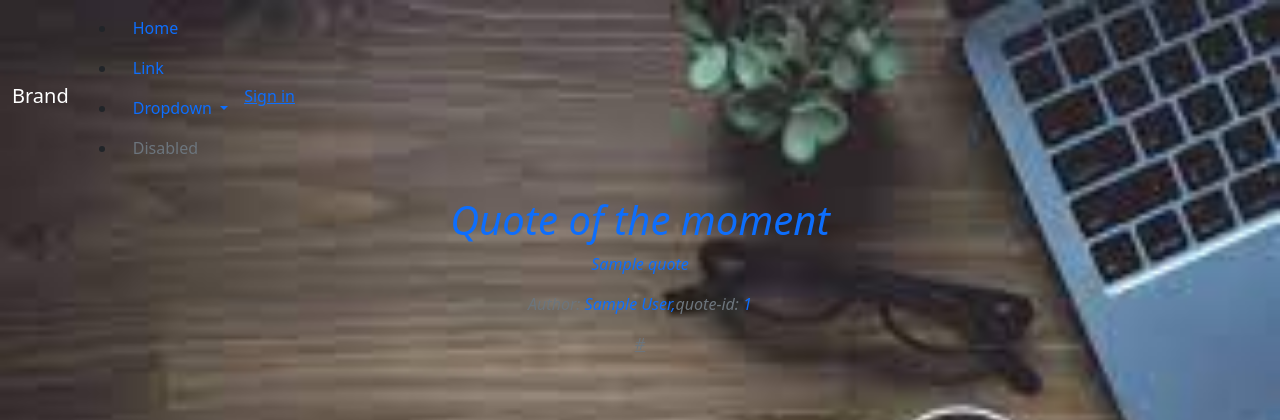
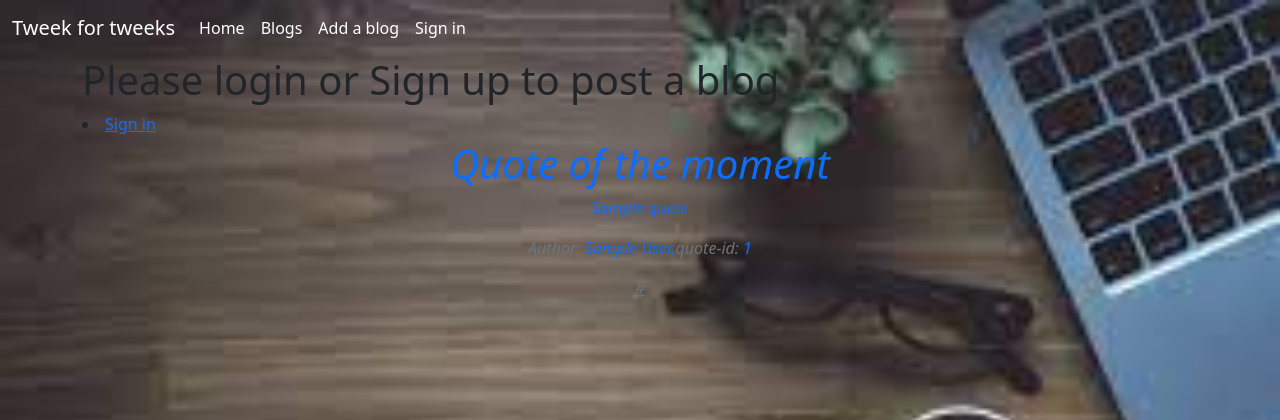
Before and after one commit to Daniel6996-arch/tweek, a Python web app: template app/templates/tweek.html in a window 1280 px wide. Shown: the top 420 px of the page. Run offline with Jinja, Linux system fonts and the light colour scheme; the template is opened without the code that fills it: most values are stand-ins (such as "Sample title", 1, 10 or a date in 2020); some libraries are stand-ins or nearby versions.

Commit message:
add edits to navbar

```diff
--- a/app/templates/navbar.html
+++ b/app/templates/navbar.html
@@ -2,70 +2,28 @@
     <!-- Container wrapper -->
     <div class="container-fluid">
       <!-- Navbar brand -->
-      <a class="navbar-brand" href="#">Brand</a>
-
-      <!-- Toggle button -->
-      <button
-        class="navbar-toggler"
-        type="button"
-        data-mdb-toggle="collapse"
-        data-mdb-target="#navbarSupportedContent"
-        aria-controls="navbarSupportedContent"
-        aria-expanded="false"
-        aria-label="Toggle navigation"
-      >
-        <i class="fas fa-bars"></i>
-      </button>
+      <a class="navbar-brand" href="{{ url_for('main.index') }}">Tweek for tweeks</a>
 
       <!-- Collapsible wrapper -->
       <div class="collapse navbar-collapse" id="navbarSupportedContent">
         <!-- Left links -->
-        <ul class="">
+        <ul class="navbar-nav me-auto mb-2 mb-lg-0">
           <li class="nav-item">
-            <a class="nav-link active" aria-current="page" href="#">Home</a>
+            <a class="nav-link active" aria-current="page" href="{{ url_for('main.index') }}">Home</a>
           </li>
           <li class="nav-item">
-            <a class="nav-link" href="#">Link</a>
+            <a class="nav-link active" href="{{ url_for('main.blogs') }}">Blogs</a>
           </li>
           <!-- Navbar dropdown -->
-          <li class="nav-item dropdown">
-            <a
-              class="nav-link dropdown-toggle"
-              href="#"
-              id="navbarDropdown"
-              role="button"
-              data-mdb-toggle="dropdown"
-              aria-expanded="false"
-            >
-              Dropdown
-            </a>
-            <!-- Dropdown menu -->
-            <ul class="dropdown-menu" aria-labelledby="navbarDropdown">
-              <li>
-                <a class="dropdown-item" href="#">Action</a>
-              </li>
-              <li>
-                <a class="dropdown-item" href="#">Another action</a>
-              </li>
-              <li><hr class="dropdown-divider" /></li>
-              <li>
-                <a class="dropdown-item" href="#">Something else here</a>
-              </li>
-            </ul>
+          <li class="nav-item">
+            <a class="nav-link active" href="{{ url_for('main.tweeks') }}">Add a blog</a>
           </li>
-          <li class="nav-item">
-            <a class="nav-link disabled" href="#" tabindex="-1" aria-disabled="true"
-              >Disabled</a
-            >
-          </li>
-        </ul>
-        <ul class="nav navbar-nav navbar-right">
-            {% if current_user.is_authenticated %}
-            <li><a href="{{url_for('main.profile',uname=current_user.username)}}">Profile</a></li>
-            <li><a href="{{url_for('auth.logout')}}">Sign out</a></li>
-            {% else %}
-            <li><a href="{{url_for('auth.login')}}">Sign in</a></li>
-            {%endif%}
+          {% if current_user.is_authenticated %}
+          <li class="nav-item"><a class="nav-link active" href="{{url_for('main.profile',uname=current_user.username)}}">Profile</a></li>
+          <li class="nav-item"><a class="nav-link active" href="{{url_for('auth.logout')}}">Sign out</a></li>
+          {% else %}
+          <li class="nav-item"><a class="nav-link active" href="{{url_for('auth.login')}}">Sign in</a></li>
+          {%endif%}
         </ul>
       </div>
       <!-- Collapsible wrapper -->
--- a/app/templates/tweek.html
+++ b/app/templates/tweek.html
@@ -12,6 +12,9 @@
     <div>
         {{wtf.quick_form(blog_form)}}
     </div>
+    {% else %}
+    <h1>Please login or Sign up to post a blog</h1>
+    <li><a href="{{url_for('auth.login')}}">Sign in</a></li>
     {% endif %}
 
 </div>
```
